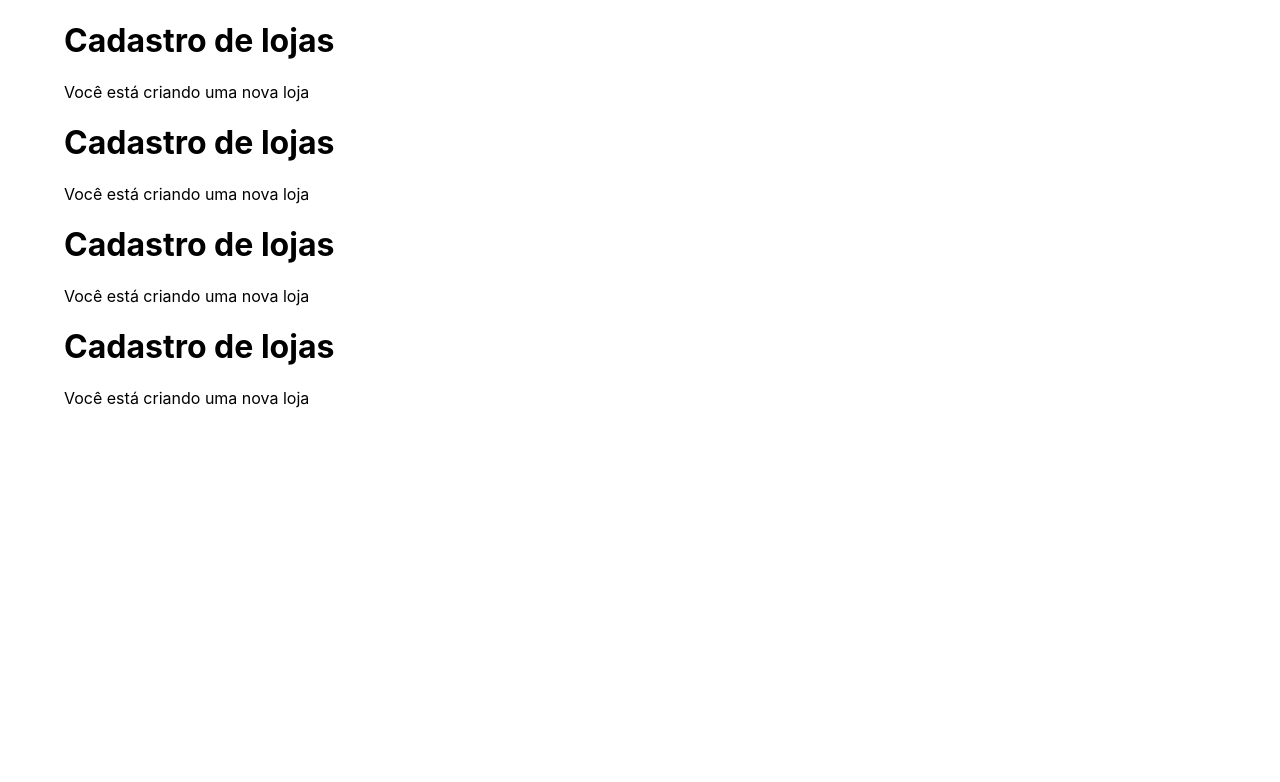
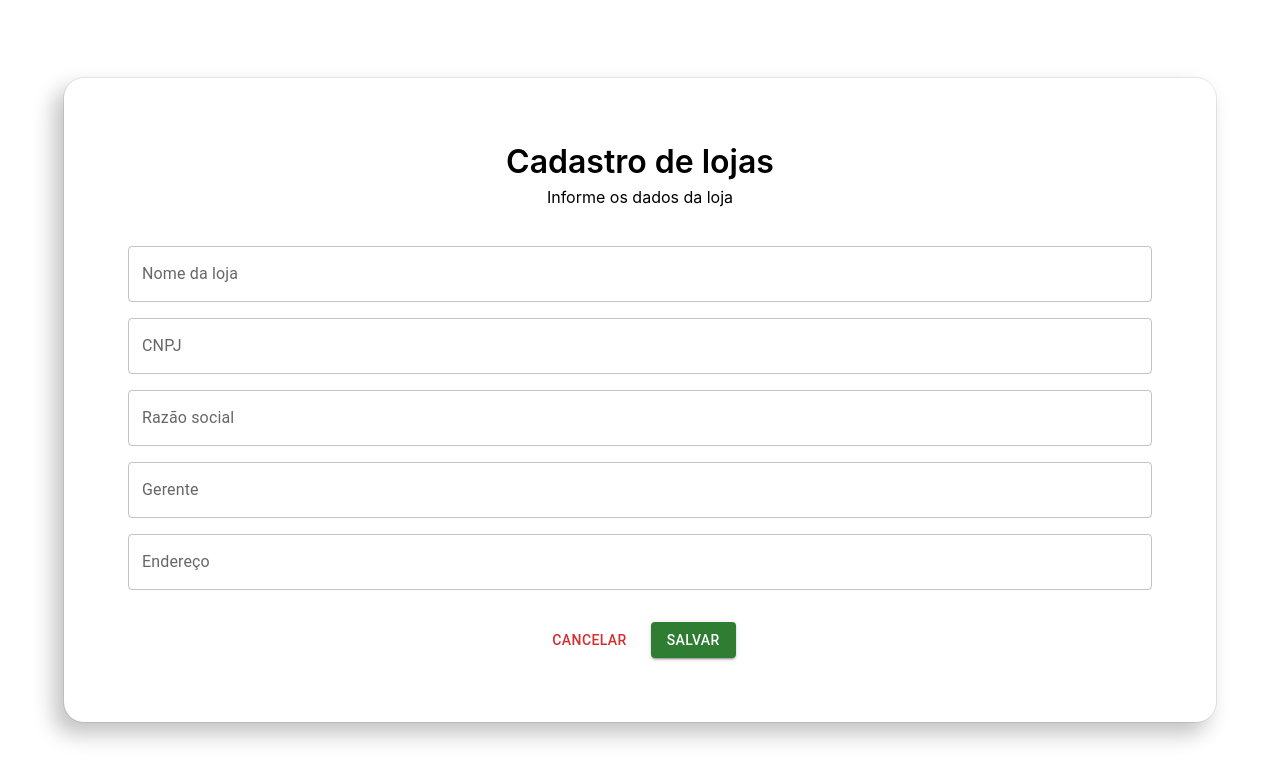
Before and after one commit to adonadel/controle-estoque-frontend, a React (Create React App) app: page /lojas/cadastrar in a window 1280 px wide. Shown: the top 782 px of the page. Built offline with nearby package versions, Linux system fonts and the light colour scheme.

Commit message:
Feat: Adicionando input mask no input de cnpj

```diff
--- a/package.json
+++ b/package.json
@@ -5,12 +5,14 @@
   "dependencies": {
     "@emotion/react": "^11.11.1",
     "@emotion/styled": "^11.11.0",
+    "@mui/icons-material": "^5.14.19",
     "@mui/material": "^5.14.19",
     "@testing-library/jest-dom": "^5.17.0",
     "@testing-library/react": "^13.4.0",
     "@testing-library/user-event": "^13.5.0",
     "react": "^18.2.0",
     "react-dom": "^18.2.0",
+    "react-input-mask": "^2.0.4",
     "react-router-dom": "^6.20.1",
     "react-scripts": "5.0.1",
     "web-vitals": "^2.1.4"
--- a/src/pages/lojas/cadastro.js
+++ b/src/pages/lojas/cadastro.js
@@ -1,34 +1,114 @@
-import React from "react";
+import { React, useState } from "react";
 import { useParams } from "react-router-dom";
-import Container from '@mui/material/Container'
-import Grid from '@mui/material/Grid'
+import Button from "@mui/material/Button";
+import TextField from "@mui/material/TextField";
+import InputMask from "react-input-mask";
+import "./style.css";
+import Accordion from '@mui/material/Accordion'
+import AccordionSummary from '@mui/material/AccordionSummary'
+import AccordionDetails from '@mui/material/AccordionDetails'
+import Typography from '@mui/material/Typography'
+import ExpandMore from '@mui/icons-material/ExpandMore'
+import FormControlLabel from '@mui/material/FormControlLabel'
+import Checkbox from '@mui/material/Checkbox'
 
 const LojasCadastro = () => {
   const { id } = useParams();
   var titulo = "Cadastro de lojas";
-  var info = "Você está criando uma nova loja";
+  var info = "Informe os dados da loja";
+
+  const [nomeLoja, setNomeLoja] = useState("");
+  const [cnpj, setCnpj] = useState("");
+  const [razaoSocial, setRazaoSocial] = useState("");
+  const [gerente, setGerente] = useState("");
+  const [endereco, setEndereco] = useState("");
 
   if (id) {
     // adicionar regras para edição de uma loja
     titulo = "Edição de lojas";
-    info = "Você está editando uma loja";
+    info = "Faça as alterações necessárias e clique em salvar";
   }
 
   return (
-    <Container maxWidth="lg">
-        <Grid container spacing={12}>
-            <Grid item>
-                <h1>{titulo}</h1>
-                <p>{info}</p>
-                <h1>{titulo}</h1>
-                <p>{info}</p>
-                <h1>{titulo}</h1>
-                <p>{info}</p>
-                <h1>{titulo}</h1>
-                <p>{info}</p>
-            </Grid>
-        </Grid>
-    </Container>
+    <div className="container">
+      <div className="box">
+        <div className="header-input">
+          <h1>{titulo}</h1>
+          <p>{info}</p>
+        </div>
+
+        <div className="box-inputs">
+          <div className="box-input">
+            <TextField
+              id="outlined-basic"
+              label="Nome da loja"
+              fullWidth
+              value={nomeLoja}
+              onChange={(t) => {
+                setNomeLoja(t.target.value);
+              }}
+            />
+          </div>
+
+          <div className="box-input">
+            <InputMask
+              mask="99.999.999/9999-99"
+              value={cnpj}
+              onChange={(t) => {
+                setCnpj(t.target.value);
+              }}
+            >
+              {() => <TextField id="outlined-basic" label="CNPJ" fullWidth />}
+            </InputMask>
+          </div>
+
+          <div className="box-input">
+            <TextField
+              variant="outlined"
+              label="Razão social"
+              fullWidth
+              value={razaoSocial}
+              onChange={(t) => {
+                setRazaoSocial(t.target.value);
+              }}
+            />
+          </div>
+
+          <div className="box-input">
+            <TextField
+              variant="outlined"
+              label="Gerente"
+              fullWidth
+              value={gerente}
+              onChange={(t) => {
+                setGerente(t.target.value);
+              }}
+            />
+          </div>
+
+          <div className="box-input">
+            <TextField
+              variant="outlined"
+              label="Endereço"
+              fullWidth
+              value={endereco}
+              onChange={(t) => {
+                setEndereco(t.target.value);
+              }}
+            />
+          </div>
+          <div />
+
+          <div className="actions-buttons">
+            <Button color="error">Cancelar</Button>
+
+            <Button variant="contained" color="success">
+              Salvar
+            </Button>
+          </div>
+        </div>
+      </div>
+    </div>
   );
 };
 
--- a/src/pages/lojas/index.js
+++ b/src/pages/lojas/index.js
@@ -1,10 +1,14 @@
 import React from 'react';
+import Container from '@mui/material/Container';
+import Box from '@mui/material/Box';
 
 function Index() {
   return (
-      <>
-        Lojas...
-      </>
+    <Container maxWidth="lg">
+        <Box>
+            <h1>Lojas</h1>
+        </Box>
+    </Container>
   );
 }
 
--- /dev/null
+++ b/src/pages/lojas/style.css
@@ -0,0 +1,69 @@
+
+
+
+.container{
+    display: flex;
+    flex-direction: column;
+    align-items: center;
+    justify-content: center;
+    height: 100vh;
+}
+
+.box{
+    display: flex;
+    flex-direction: column;
+    align-items: center;
+    justify-content: center;
+    gap: 2rem;
+    width: 80vw;
+    padding: 4rem;
+    box-shadow: -9px 11px 21px 1px rgba(0,0,0,0.24);
+    -webkit-box-shadow: -9px 11px 21px 1px rgba(0,0,0,0.24);
+    -moz-box-shadow: -9px 11px 21px 1px rgba(0,0,0,0.24);
+    border-radius: 20px;
+    outline: 1px solid #00000015;
+}
+
+.box-inputs{
+    display: flex;
+    flex-direction: column;
+    align-items: center;
+    justify-content: center;
+    gap: 1rem;
+    width: 100%;
+}
+
+.box-input{
+    width: 100%;
+}
+
+.actions-buttons{
+    display: flex;
+    flex-direction: row;
+    align-items: center;
+    justify-content: center;
+    gap: 1rem;
+
+}
+
+.header-input{
+    display: flex;
+    flex-direction: column;
+    align-items: center;
+    justify-content: center;
+}
+
+.header-input h1{
+    all: unset;
+    font-size: 2rem;
+    font-weight: 600;
+    margin-bottom: 0.4rem;
+
+}
+
+.header-input p{
+    all: unset;
+    font-size: 1rem;
+    font-weight: 400;
+    margin-bottom: 0.4rem;
+}
```
Also changed, not shown: 1 other file (tests, documents, lock files or other folders).
